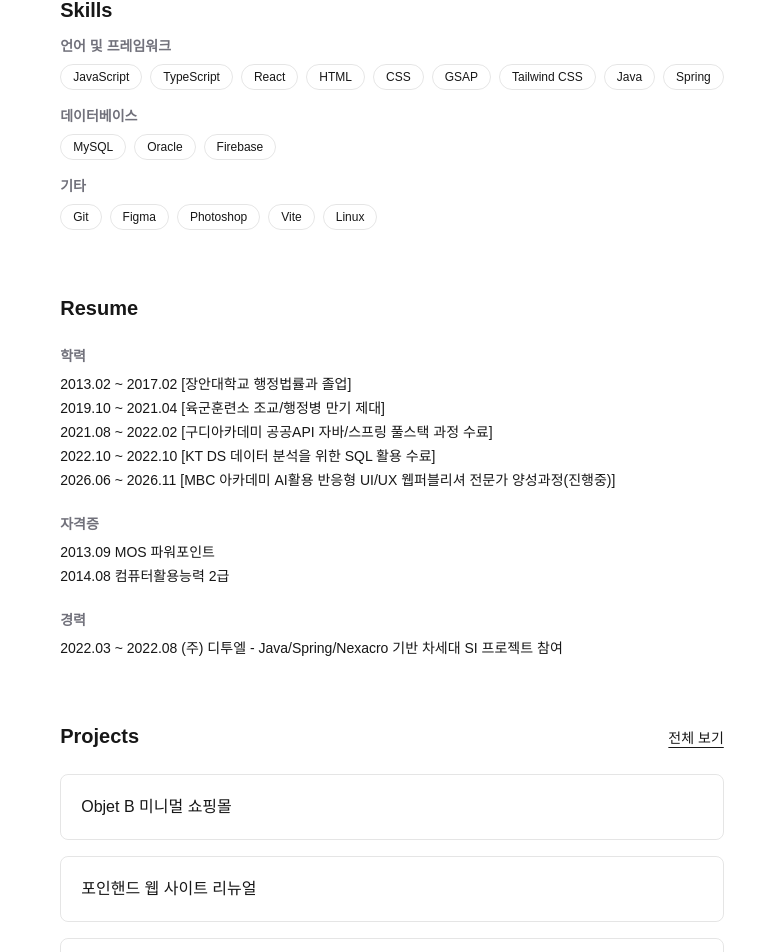
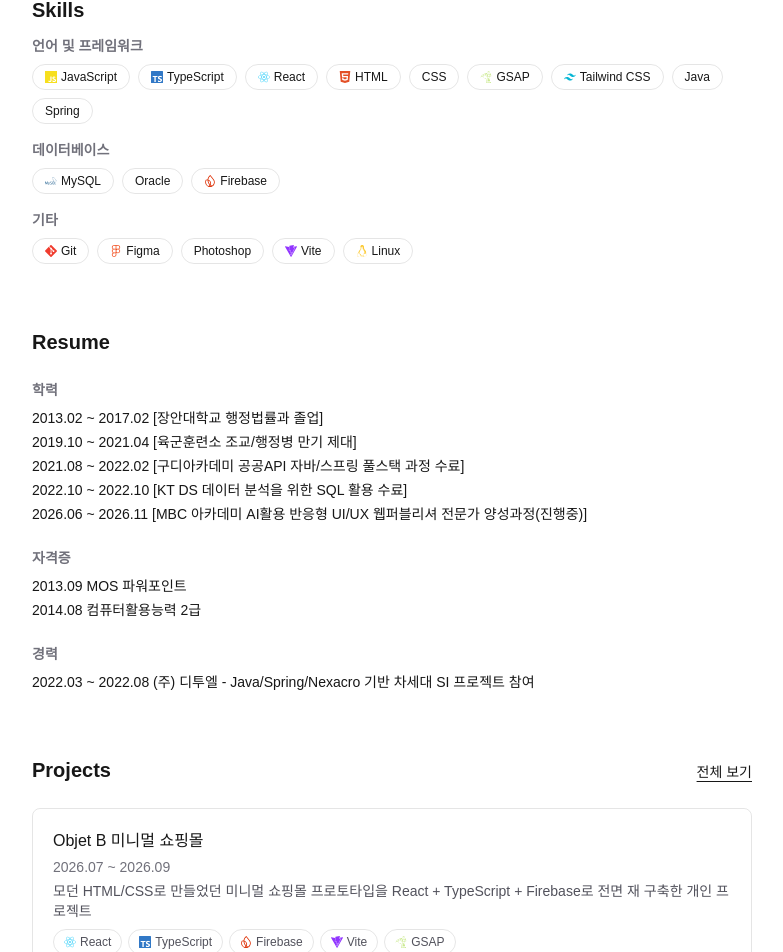
Before and after one commit to lym-bin/sangbin-dev, a Next.js app: page / in a window 1280 px wide. Shown: the part 333-1285 px from the top of the page, without its empty margins (248-1031 px from the left). Built offline with nearby package versions, Linux system fonts and the light colour scheme.

Commit message:
기술 스택 칩에 브랜드 아이콘/컬러 적용, GSAP 정리 로직 추가

```diff
--- a/src/app/page.tsx
+++ b/src/app/page.tsx
@@ -3,6 +3,7 @@
 import { SiNotion } from "react-icons/si";
 import { projects } from "@/data/projects";
 import SkillChips from "@/components/SkillChips";
+import TechChip from "@/components/TechChip";
 
 export default function Home() {
   return (
@@ -98,7 +99,16 @@
                 href={`/projects/${project.slug}`}
                 className="block rounded-lg border border-black/10 p-5 transition-colors hover:bg-black/2 dark:border-white/10 dark:hover:bg-white/4"
               >
-                {project.title}
+                <h3 className="font-medium">{project.title}</h3>
+                <p className="mt-1 text-sm text-zinc-500">{project.period}</p>
+                <p className="mt-1 text-sm text-zinc-600 dark:text-zinc-400">
+                  {project.summary}
+                </p>
+                <div className="mt-2 flex flex-wrap gap-1.5">
+                  {project.stack.map((tech) => (
+                    <TechChip key={tech} name={tech} />
+                  ))}
+                </div>
               </Link>
             </li>
           ))}
--- a/src/app/projects/[slug]/page.tsx
+++ b/src/app/projects/[slug]/page.tsx
@@ -1,5 +1,6 @@
 import { notFound } from "next/navigation";
 import { projects } from "@/data/projects";
+import TechChip from "@/components/TechChip";
 
 // generateStaticParams: 미리 이 slug들로 페이지 만들어놔(요청)
 // 빌드할 때 미리 HTML을 만들어두고 나중에 그걸 서빙함
@@ -48,12 +49,7 @@
 
       <div className="flex flex-wrap gap-2">
         {project.stack.map((tech) => (
-          <span
-            key={tech}
-            className="rounded-full border border-black/10 px-3 py-1 text-xs dark:border-white/10"
-          >
-            {tech}
-          </span>
+          <TechChip key={tech} name={tech} />
         ))}
       </div>
 
--- a/src/app/projects/page.tsx
+++ b/src/app/projects/page.tsx
@@ -1,4 +1,5 @@
 import Link from "next/link";
+import TechChip from "@/components/TechChip";
 import { projects } from "@/data/projects";
 
 export default function ProjectsPage() {
@@ -17,6 +18,11 @@
               <p className="mt-1 text-sm text-zinc-500 dark:text-zinc-400">
                 {project.summary}
               </p>
+              <div className="mt-2 flex flex-wrap gap-1.5">
+                {project.stack.map((tech) => (
+                  <TechChip key={tech} name={tech} />
+                ))}
+              </div>
             </Link>
           </li>
         ))}
--- a/src/components/SkillChips.tsx
+++ b/src/components/SkillChips.tsx
@@ -1,5 +1,5 @@
 "use client";
-
+import { techIcons, techColors } from "@/lib/tech-icons";
 import { useEffect, useRef } from "react";
 import gsap from "gsap";
 
@@ -32,6 +32,7 @@
   const containerRef = useRef<HTMLDivElement>(null);
 
   useEffect(() => {
+    const ctx = gsap.context(() => {
       const chips = containerRef.current?.querySelectorAll(".skill-chip");
       if (!chips) return;
 
@@ -42,6 +43,9 @@
         stagger: 0.03,
         ease: "power2.out",
       });
+    }, containerRef);
+
+    return () => ctx.revert();
   }, []);
 
   const handleEnter = (e: React.MouseEvent<HTMLSpanElement>) => {
@@ -60,16 +64,23 @@
             {group.category}
           </h3>
           <div className="flex flex-wrap gap-2">
-            {group.skills.map((skill) => (
+            {group.skills.map((skill) => {
+              const key = skill.trim().toLowerCase();
+              const Icon = techIcons[key];
+              const color = techColors[key];
+
+              return (
                 <span
                   key={skill}
                   onMouseEnter={handleEnter}
                   onMouseLeave={handleLeave}
-                className="skill-chip inline-block rounded-full border border-black/10 px-3 py-1 text-xs dark:border-white/10"
+                  className="skill-chip inline-flex items-center gap-1 rounded-full border border-black/10 px-3 py-1 text-xs dark:border-white/10"
                 >
+                  {Icon && <Icon size={12} style={{ color }} />}
                   {skill}
                 </span>
-            ))}
+              );
+            })}
           </div>
         </div>
       ))}
--- /dev/null
+++ b/src/components/TechChip.tsx
@@ -0,0 +1,14 @@
+import { techIcons, techColors } from "@/lib/tech-icons";
+
+export default function TechChip({ name }: { name: string }) {
+  const key = name.trim().toLowerCase();
+  const Icon = techIcons[key];
+  const color = techColors[key];
+
+  return (
+    <span className="inline-flex items-center gap-1 rounded-full border border-black/10 px-2.5 py-1 text-xs text-zinc-600 dark:border-white/10 dark:text-zinc-400">
+      {Icon && <Icon size={12} style={{ color }} />}
+      {name}
+    </span>
+  );
+}
--- /dev/null
+++ b/src/lib/tech-icons.ts
@@ -0,0 +1,66 @@
+import type { IconType } from "react-icons";
+import {
+  SiReact,
+  SiTypescript,
+  SiJavascript,
+  SiHtml5,
+  SiCss,
+  SiFirebase,
+  SiVite,
+  SiGreensock,
+  SiTailwindcss,
+  SiFigma,
+  SiGit,
+  SiMysql,
+  SiStyledcomponents,
+  SiGooglegemini,
+  SiLinux,
+} from "react-icons/si";
+
+export const techIcons: Record<string, IconType> = {
+  react: SiReact,
+  typescript: SiTypescript,
+  javascript: SiJavascript,
+  vanilajs: SiJavascript,
+  vanillajs: SiJavascript,
+  html: SiHtml5,
+  css: SiCss,
+  firebase: SiFirebase,
+  vite: SiVite,
+  gsap: SiGreensock,
+  "tailwind css": SiTailwindcss,
+  figma: SiFigma,
+  git: SiGit,
+  mysql: SiMysql,
+  "styled-components": SiStyledcomponents,
+  "gemini api": SiGooglegemini,
+  linux: SiLinux,
+};
+
+export const techColors: Record<string, string> = {
+  react: "#61DAFB",
+  typescript: "#3178C6",
+  javascript: "#F7DF1E",
+  vanilajs: "#F7DF1E",
+  vanillajs: "#F7DF1E",
+  html: "#E34F26",
+  css: "#663399",
+  firebase: "#DD2C00",
+  vite: "#9135FF",
+  gsap: "#88CE02",
+  "tailwind css": "#06B6D4",
+  figma: "#F24E1E",
+  git: "#F03C2E",
+  mysql: "#4479A1",
+  "styled-components": "#DB7093",
+  "gemini api": "#8E75B2",
+  linux: "#FCC624",
+};
+
+export function getTechIcon(name: string) {
+  return techIcons[name.trim().toLowerCase()];
+}
+
+export function getTechColor(name: string) {
+  return techColors[name.trim().toLowerCase()];
+}
```
Lines whose indentation alone changed are shown as unchanged.
